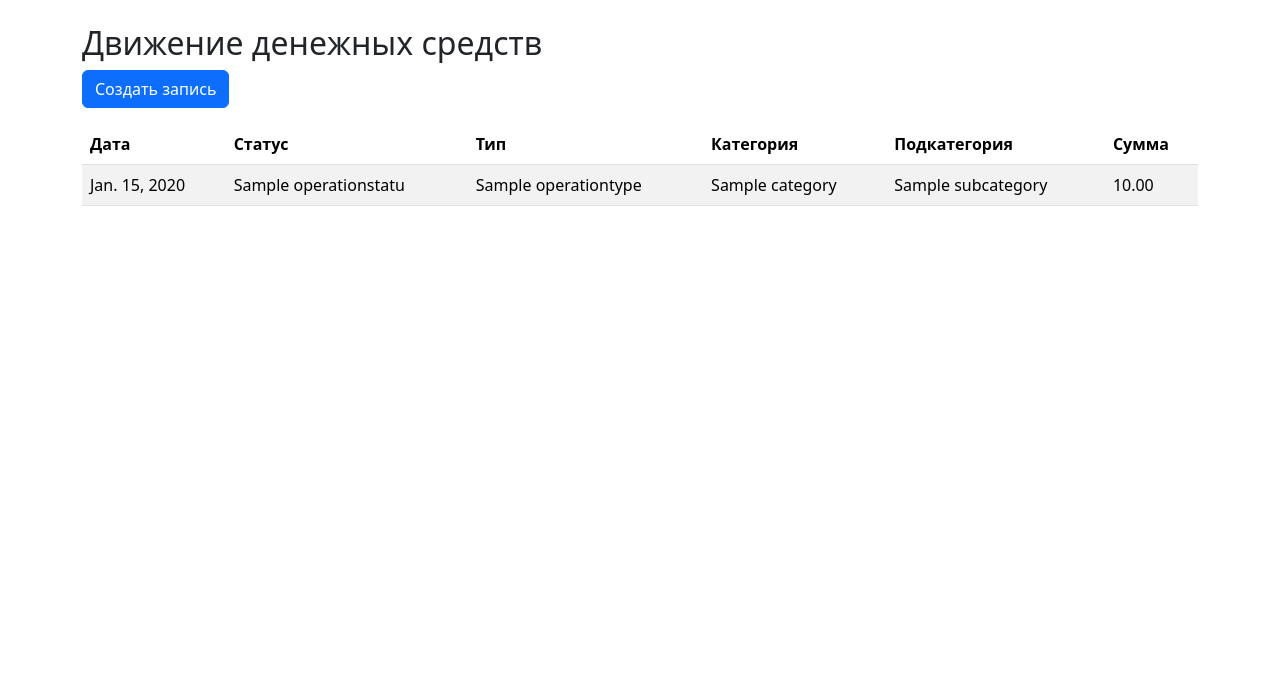
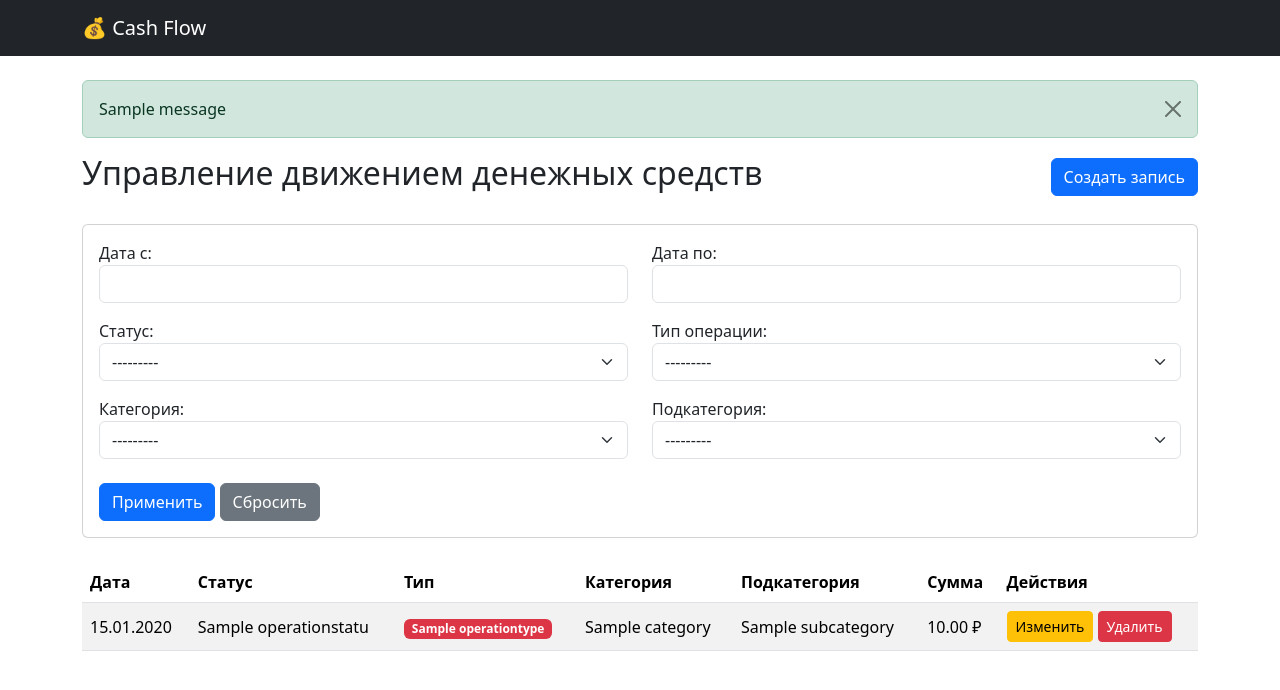
Before and after one commit to VOYGE/Cash_flow, a Django app: page / in a window 1280 px wide. Shown: the top 690 px of the page. Run offline with Django 5.2, Linux system fonts and the light colour scheme; tables that the repository leaves empty hold one stand-in row (values such as "Sample post"); one stand-in notice (Sample message) is shown.

Commit message:
Complete cash flow management application

```diff
--- /dev/null
+++ b/cashflow/filters.py
@@ -0,0 +1,37 @@
+import django_filters
+
+from .models import CashFlow
+from django import forms
+
+
+class CashFlowFilter(django_filters.FilterSet):
+    created_at_after = django_filters.DateFilter(
+        field_name="created_at",
+        lookup_expr="gte",
+        label="Дата с",
+    )
+
+    created_at_before = django_filters.DateFilter(
+        field_name="created_at",
+        lookup_expr="lte",
+        label="Дата по",
+    )
+
+    class Meta:
+        model = CashFlow
+        fields = [
+            "status",
+            "operation_type",
+            "category",
+            "subcategory",
+        ]
+
+    def __init__(self, *args, **kwargs):
+        super().__init__(*args, **kwargs)
+
+        for field in self.form.fields.values():
+
+            if isinstance(field.widget, forms.Select):
+                field.widget.attrs["class"] = "form-select"
+            else:
+                field.widget.attrs["class"] = "form-control"
--- a/cashflow/templates/cashflow/base.html
+++ b/cashflow/templates/cashflow/base.html
@@ -10,7 +10,31 @@
 </head>
 <body>
 
-<div class="container mt-4">
+<nav class="navbar navbar-dark bg-dark mb-4">
+    <div class="container">
+        <a class="navbar-brand" href="{% url 'cashflow_list' %}">
+            💰 Cash Flow
+        </a>
+    </div>
+</nav>
+
+<div class="container">
+
+    {% if messages %}
+        {% for message in messages %}
+            <div class="alert alert-{{ message.tags }} alert-dismissible fade show">
+
+                {{ message }}
+
+                <button
+                    type="button"
+                    class="btn-close"
+                    data-bs-dismiss="alert">
+                </button>
+
+            </div>
+        {% endfor %}
+    {% endif %}
 
     {% block content %}
     {% endblock %}
@@ -20,5 +44,7 @@
 {% block scripts %}
 {% endblock %}
 
+<script src="https://cdn.jsdelivr.net/npm/bootstrap@5.3.7/dist/js/bootstrap.bundle.min.js"></script>
+
 </body>
 </html>
--- a/cashflow/templates/cashflow/cashflow_list.html
+++ b/cashflow/templates/cashflow/cashflow_list.html
@@ -2,14 +2,77 @@
 
 {% block content %}
 
-<h2>Движение денежных средств</h2>
+<div class="d-flex justify-content-between align-items-center mb-4">
+
+    <h2>Управление движением денежных средств</h2>
 
     <a href="{% url 'cashflow_create' %}"
-   class="btn btn-primary mb-3">
+       class="btn btn-primary">
         Создать запись
     </a>
 
-<table class="table table-striped">
+</div>
+
+<form method="get" class="card card-body mb-4">
+
+    <div class="row">
+
+        <div class="col-md-6">
+            {{ filter.form.created_at_after.label_tag }}
+            {{ filter.form.created_at_after }}
+        </div>
+
+        <div class="col-md-6">
+            {{ filter.form.created_at_before.label_tag }}
+            {{ filter.form.created_at_before }}
+        </div>
+
+    </div>
+
+    <div class="row mt-3">
+
+        <div class="col-md-6">
+            {{ filter.form.status.label_tag }}
+            {{ filter.form.status }}
+        </div>
+
+        <div class="col-md-6">
+            {{ filter.form.operation_type.label_tag }}
+            {{ filter.form.operation_type }}
+        </div>
+
+    </div>
+
+    <div class="row mt-3">
+
+        <div class="col-md-6">
+            {{ filter.form.category.label_tag }}
+            {{ filter.form.category }}
+        </div>
+
+        <div class="col-md-6">
+            {{ filter.form.subcategory.label_tag }}
+            {{ filter.form.subcategory }}
+        </div>
+
+    </div>
+
+    <div class="mt-4">
+
+        <button type="submit" class="btn btn-primary">
+            Применить
+        </button>
+
+        <a href="{% url 'cashflow_list' %}"
+           class="btn btn-secondary">
+            Сбросить
+        </a>
+
+    </div>
+
+</form>
+
+<table class="table table-striped table-hover align-middle">
 
     <thead>
 
@@ -20,6 +83,7 @@
             <th>Категория</th>
             <th>Подкатегория</th>
             <th>Сумма</th>
+            <th>Действия</th>
         </tr>
 
     </thead>
@@ -29,19 +93,50 @@
     {% for cashflow in cashflows %}
 
         <tr>
-            <td>{{ cashflow.created_at }}</td>
+
+            <td>{{ cashflow.created_at|date:"d.m.Y" }}</td>
+
             <td>{{ cashflow.status }}</td>
-            <td>{{ cashflow.operation_type }}</td>
+
+            <td>
+                {% if cashflow.operation_type.name == "Пополнение" %}
+                    <span class="badge bg-success">
+                        {{ cashflow.operation_type }}
+                    </span>
+                {% else %}
+                    <span class="badge bg-danger">
+                        {{ cashflow.operation_type }}
+                    </span>
+                {% endif %}
+            </td>
+
             <td>{{ cashflow.category }}</td>
+
             <td>{{ cashflow.subcategory }}</td>
-            <td>{{ cashflow.amount }}</td>
+
+            <td>{{ cashflow.amount }} ₽</td>
+
+            <td>
+
+                <a href="{% url 'cashflow_update' cashflow.pk %}"
+                   class="btn btn-warning btn-sm">
+                    Изменить
+                </a>
+
+                <a href="{% url 'cashflow_delete' cashflow.pk %}"
+                   class="btn btn-danger btn-sm">
+                    Удалить
+                </a>
+
+            </td>
+
         </tr>
 
     {% empty %}
 
         <tr>
 
-            <td colspan="6">
+            <td colspan="7" class="text-center">
                 Нет записей
             </td>
 
--- a/cashflow/urls.py
+++ b/cashflow/urls.py
@@ -2,6 +2,8 @@ from django.urls import path
 from .views import (
     CashFlowListView,
     CashFlowCreateView,
+    CashFlowUpdateView,
+    CashFlowDeleteView,
     load_categories,
     load_subcategories,
 )
@@ -21,4 +23,15 @@ urlpatterns = [
         load_subcategories,
         name="ajax_load_subcategories",
     ),
+    path(
+        "update/<int:pk>/",
+        CashFlowUpdateView.as_view(),
+        name="cashflow_update",
+    ),
+
+    path(
+        "delete/<int:pk>/",
+        CashFlowDeleteView.as_view(),
+        name="cashflow_delete",
+    ),
 ]
--- a/cashflow/views.py
+++ b/cashflow/views.py
@@ -1,10 +1,16 @@
-from django.views.generic import ListView
-from .models import CashFlow
+from django.views.generic import (
+    ListView,
+    CreateView,
+    UpdateView,
+    DeleteView,
+)
 from django.urls import reverse_lazy
-from django.views.generic import CreateView
 from .forms import CashFlowForm
 from django.http import JsonResponse
 from .models import CashFlow, Category, SubCategory
+from .filters import CashFlowFilter
+from django.contrib.messages.views import SuccessMessageMixin
+from django.contrib import messages
 
 
 class CashFlowListView(ListView):
@@ -12,11 +18,46 @@ class CashFlowListView(ListView):
     template_name = "cashflow/cashflow_list.html"
     context_object_name = "cashflows"
 
+    def get_queryset(self):
+        self.filterset = CashFlowFilter(
+            self.request.GET,
+            queryset=CashFlow.objects.select_related(
+                "status",
+                "operation_type",
+                "category",
+                "subcategory",
+            ),
+        )
+
+        return self.filterset.qs
+
+    def get_context_data(self, **kwargs):
+        context = super().get_context_data(**kwargs)
+        context["filter"] = self.filterset
+        return context
+
 class CashFlowCreateView(CreateView):
     model = CashFlow
     form_class = CashFlowForm
     template_name = "cashflow/cashflow_form.html"
     success_url = reverse_lazy("cashflow_list")
+    success_message = "Запись успешно создана."
+
+class CashFlowUpdateView(UpdateView):
+    model = CashFlow
+    form_class = CashFlowForm
+    template_name = "cashflow/cashflow_form.html"
+    success_url = reverse_lazy("cashflow_list")
+    success_message = "Запись успешно обновлена."
+
+class CashFlowDeleteView(DeleteView):
+    model = CashFlow
+    template_name = "cashflow/cashflow_confirm_delete.html"
+    success_url = reverse_lazy("cashflow_list")
+
+    def form_valid(self, form):
+        messages.success(self.request, "Запись успешно удалена.")
+        return super().form_valid(form)
 
 def load_categories(request):
     operation_type_id = request.GET.get("operation_type")
```
Also changed, not shown: cashflow/forms.py (+49 -7 lines), cashflow/templates/cashflow/cashflow_confirm_delete.html (+28 -9 lines). Lines whose indentation alone changed are shown as unchanged.
